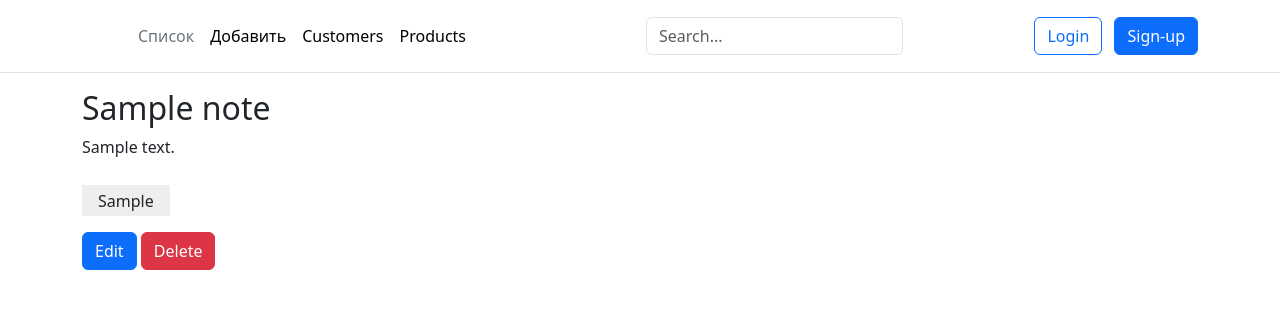
After one commit to SergueiMoscow/django-notes, a Django app: page /notes/note/1/ in a window 1280 px wide. The commit adds this page. Shown: the top 309 px of the page. Run offline with Django 4.2, Linux system fonts and the light colour scheme; tables that the repository leaves empty hold one stand-in row (values such as "Sample post").

Commit message:
add view note

```diff
--- a/notes/urls.py
+++ b/notes/urls.py
@@ -7,5 +7,7 @@ urlpatterns = [
     path('new/', views.new, name='new'),
     path('tags/', views.tags, name='tags'),
     path('note/<int:note_id>/', views.show, name='show'),
+    path('note/<int:note_id>/edit', views.edit, name='edit'),
+    path('note/<int:note_id>/delete', views.delete, name='delete'),
     path('list_notes/', views.list_notes, name='list_notes'),
 ]
--- a/notes/views.py
+++ b/notes/views.py
@@ -22,7 +22,7 @@ def get_list(request):
             condition
         )
     else:
-        notes = Note.objects.filter(public=True and condition)
+        notes = Note.objects.filter(private=False and condition)
     for note in notes:
         note.tags = Tag.objects.filter(note_id=note.id)
     print(f'notes: {notes}')
@@ -93,6 +93,7 @@ def show(request, note_id):
     Shows note with template notes/show.html
     """
     note = get_object_or_404(Note, pk=note_id)
+    note.tags = Tag.objects.filter(note_id=note.id)
     return render(request, 'notes/show.html', {'note': note})
 
 
@@ -104,3 +105,11 @@ def list_notes(request):
     """
     notes = get_list(request)
     return render(request, 'notes/list.html', {'notes': notes})
+
+
+def edit(request, note_id):
+    pass
+
+
+def delete(request, note_id):
+    pass
--- a/templates/notes/list.html
+++ b/templates/notes/list.html
@@ -1,7 +1,8 @@
 {% block content %}
 <div class="container">
-  {% for note in notes %} {% include 'notes/note_in_list.html' %} {% endfor %}
-  {% endblock %}
+  {% for note in notes %}
+  {% include 'notes/note_in_list.html' %}
+  {% endfor %}
 </div>
 <script>
   document.addEventListener("DOMContentLoaded", function () {
@@ -48,3 +49,4 @@
     }
   });
 </script>
+{% endblock %}
--- /dev/null
+++ b/templates/notes/show.html
@@ -0,0 +1,42 @@
+{% extends 'notes/main.html' %}
+{% block content %}
+<div id="content">
+    <div class="container">
+        <div class="col-md-7 col-lg-8">
+            <div class="col-12">
+                <h2>{{ note.title }}</h2>
+            </div>
+            <div class="col-12 note-body">
+                <p>{{ note.body }}</p>
+            </div>
+            <div class="note-tags">
+                {% for tag in note.tags %}
+                <div class="note-tag-list">{{ tag.tag }}</div>
+                {% endfor %}
+            </div>
+            <div class="col-12">
+                <a href="{% url 'edit' note.id %}" class="btn btn-primary">Edit</a>
+                <a href="{% url 'delete' note.id %}" class="btn btn-danger">Delete</a>
+            </div>
+        </div>
+    </div>
+</div>
+<script>
+  document.addEventListener("DOMContentLoaded", function () {
+    divBody = document.querySelector(".note-body");
+      body = divBody.innerHTML;
+      urls = getUrlsFromText(body);
+      if (urls) {
+        for (var j = 0; j < urls.length; j++) {
+            divBody.innerHTML = divBody.innerHTML.replace(
+            urls[j],
+            '<a href="' + urls[j] + '" target="_blank">' + urls[j] + "</a>"
+            );
+            // TODO: проблема с подгрузкой страниц в getOpenGraph.
+            // CROS policy.
+            // addOpenGraph(notes[i], urls[j]);
+        }
+      }
+  });
+</script>
+{% endblock %}
```
